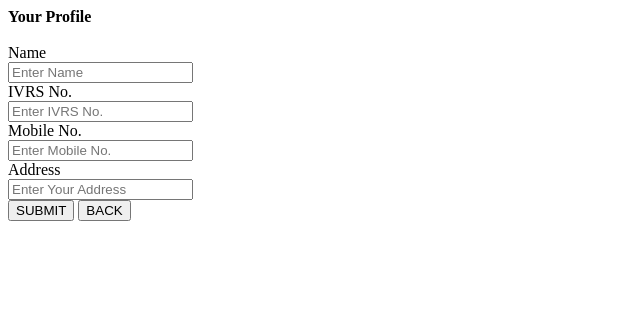
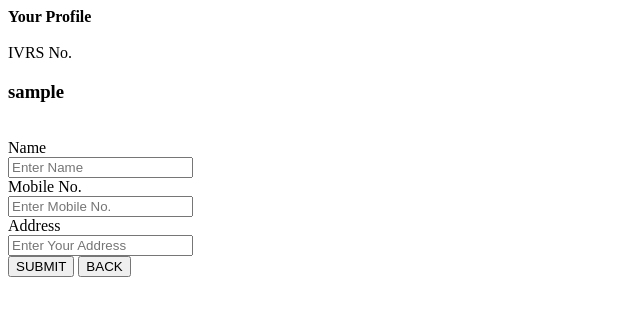
Before and after one commit to soumilj94/tcs-web, a PHP site: page /profile.php in a window 1280 px wide. Shown: the top 316 px of the page, without its empty margins (0-640 px from the left). Run offline with PHP 8.4, Linux system fonts and the light colour scheme; a user stored in the database is signed in.

Commit message:
Add files via upload

```diff
--- a/profile.php
+++ b/profile.php
@@ -1,12 +1,10 @@
 <?php
     require('connection.php');
     session_start();
+    $user = $_SESSION['ivrs'];
     if (isset($_REQUEST['name'])) {
         $name = stripslashes($_REQUEST['name']);
         $name = mysqli_real_escape_string($con, $name);
-
-        $ivrs = stripslashes($_REQUEST['IVRS']);
-        $ivrs = mysqli_real_escape_string($con, $ivrs);
 
         $Mob = stripslashes($_REQUEST['mobile']);
         $Mob = mysqli_real_escape_string($con, $Mob);
@@ -14,10 +12,10 @@
         $address = stripslashes($_REQUEST['address']);
         $address = mysqli_real_escape_string($con, $address);
 
-        $query    = "INSERT INTO `customer` (`Name`, `IVRSNo.`, `Mobile No.`, `Address`) VALUES ('$name', '$ivrs', '$Mob', '$address')";
+        $query    = "UPDATE `customer` SET `Name`='$name',`Mobile No.`='$Mob',`Address`='$address' WHERE `IVRSNo.`='$user'";
         if (mysqli_query($con, $query)) {
             echo '<script>';
-            echo 'alert("Complaint Registered Successfully");';
+            echo 'alert("Data Updated Successfully");';
             echo 'location = "service.html";';
             echo '</script>';
         }else{
@@ -35,11 +33,11 @@
         <form class="form-container" method="post">
             <b class="head">Your Profile</b><br><br>
 
+            <span class="ivr">IVRS No.</span><br>
+            <h3><?php echo $_SESSION['ivrs'];?></h3><br>
+
             <span class="ivr">Name</span><br>
             <input class="box" type="text" placeholder="Enter Name" name="name" required><br>
-
-            <span class="ivr">IVRS No.</span><br>
-            <input class="box" type="text" placeholder="Enter IVRS No." name="IVRS" required><br>
 
             <span class="ivr">Mobile No.</span><br>
             <input class="box" type="text" placeholder="Enter Mobile No." name="mobile" required><br>
```
